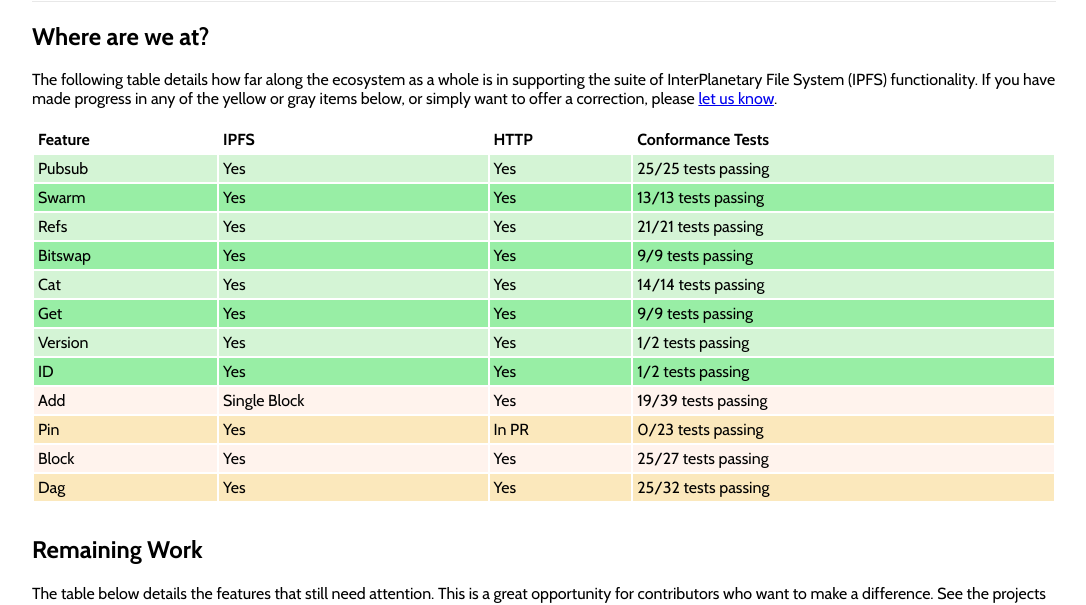
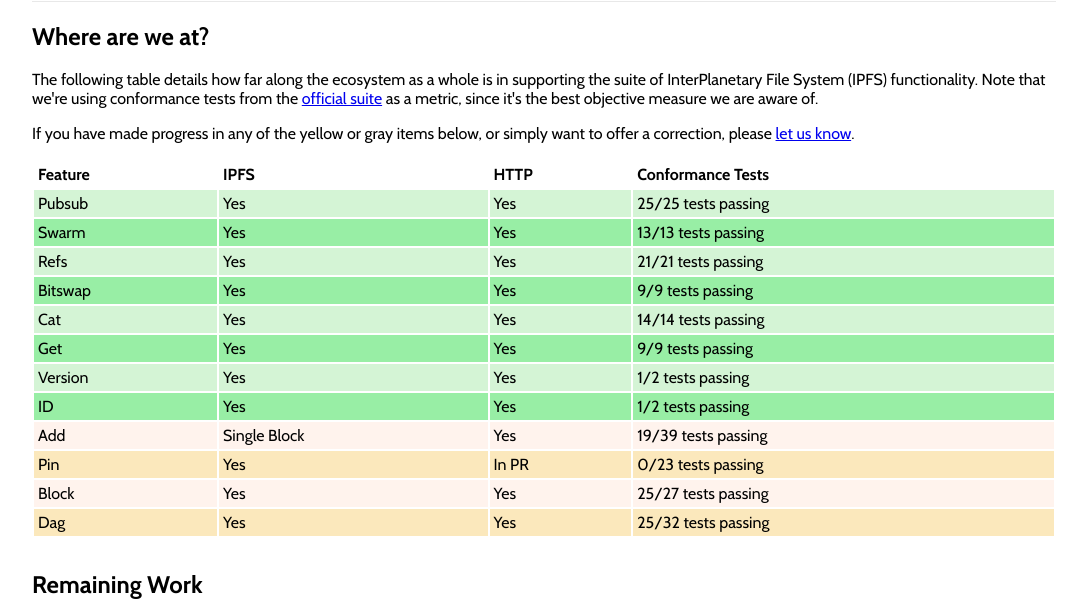
Before and after one commit to rs-ipfs/areweipfsyet.rs, a plain HTML site: page index.html in a window 1280 px wide. Shown: the part 162-767 px from the top of the page, without its empty margins (96-1182 px from the left). Drawn offline with Linux system fonts and the light colour scheme.

Commit message:
Adding sentence about conformance tests

```diff
--- a/index.html
+++ b/index.html
@@ -32,9 +32,13 @@
       <p>
         The following table details how far along the ecosystem as a
         whole is in supporting the suite of InterPlanetary File
-        System (IPFS) functionality. If you have made progress in
-        any of the yellow or gray items below, or simply want to
-        offer a correction, please
+        System (IPFS) functionality. Note that we're using conformance
+        tests from the <a href="https://github.com/ipfs/js-ipfs/tree/master/packages/interface-ipfs-core">official suite</a>
+        as a metric, since it's the best objective measure we are aware of.
+      </p>
+      <p>
+        If you have made progress in any of the yellow or gray items
+        below, or simply want to offer a correction, please
         <a href="https://github.com/rs-ipfs/areweipfsyet.rs/issues/new">let us know</a>.
       </p>
       <table>
```
